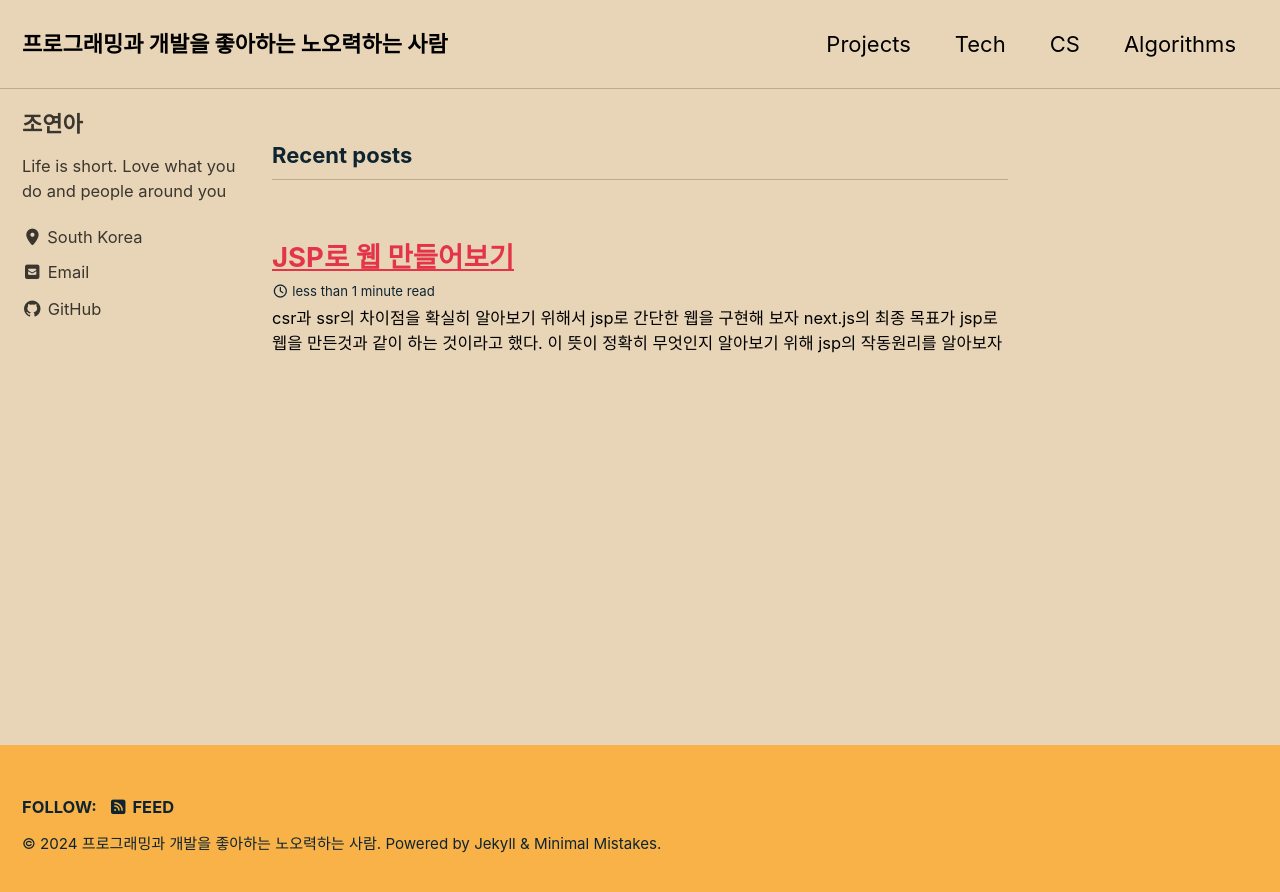
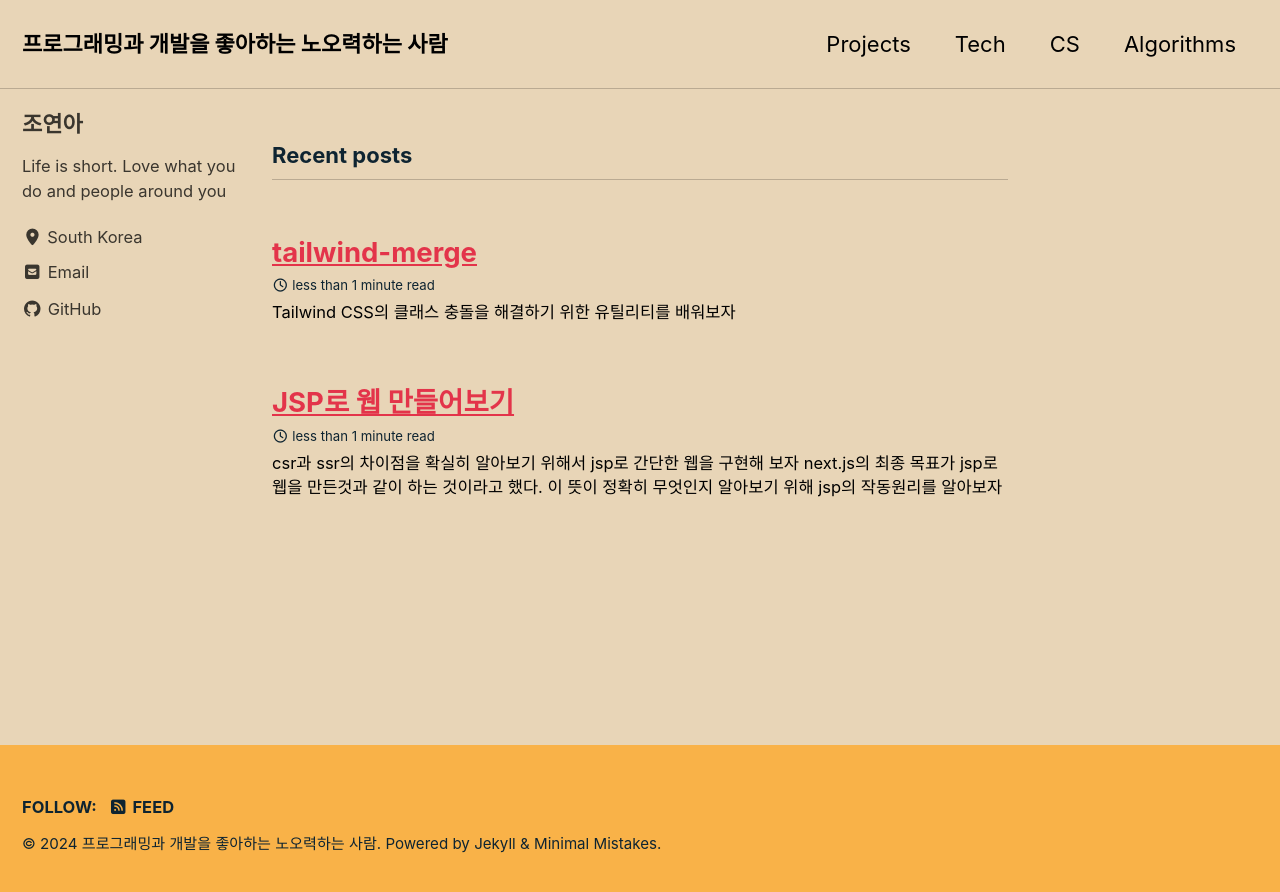
Before and after one commit to yunajoe/yunajoe.github.io, a Jekyll site: the page built from index.html, in a window 1280 px wide. Shown: the top 892 px of the page. Built offline with Jekyll 4.4.1, drawn with Linux system fonts in a browser that asks for light colours; cached includes are drawn as plain includes; the list of posts is cut into pages by our own code.

Commit message:
taildwind merge

```diff
--- /dev/null
+++ b/_posts/2024-11-14-second.md
@@ -0,0 +1,11 @@
+---
+title: "tailwind-merge"
+excerpt: "Tailwind CSS의 클래스 충돌을 해결하기 위한 유틸리티를 배워보자"
+categories: "Tech"
+date: 2024-11-14
+last_modified_at: 2024-11-14
+---
+
+<h2>tailwind-merge 사용 전</h2>
+
+<h2>tailwind-merge 사용 후</h2>
```
Also changed, not shown: _pages/Tech.md (+0 -5 lines).
